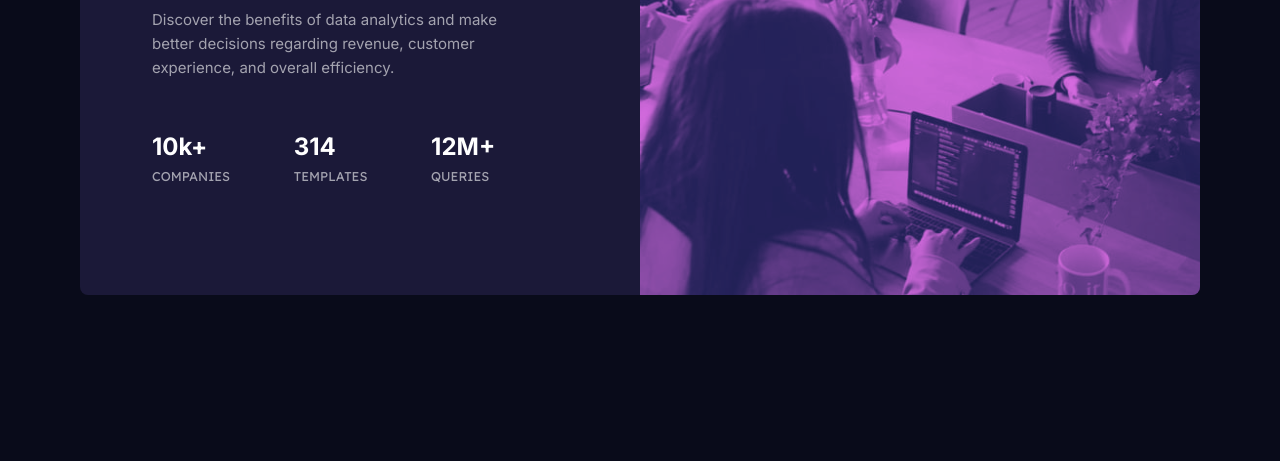
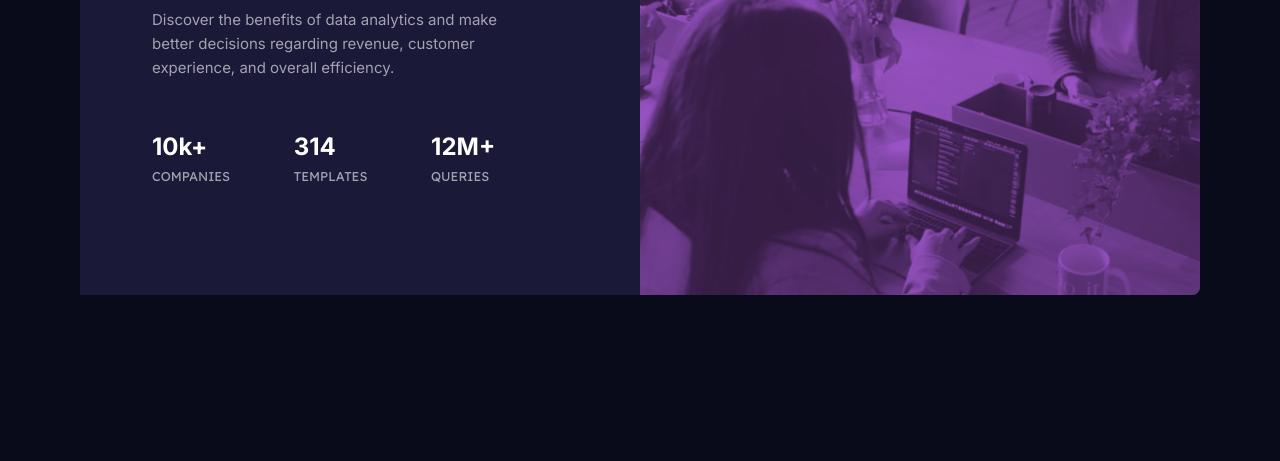
Before and after one commit to mariosearchteam/fm-stats-preview, a website: page index.html in a window 1280 px wide. Shown: the part 339-800 px from the top of the page. Drawn offline with Linux system fonts and the light colour scheme.

Commit message:
adding mix-blend-mode

```diff
--- a/main.scss
+++ b/main.scss
@@ -129,15 +129,15 @@ main {
 
 .card {
   grid-template-columns: 1fr;
-  background-color: var(--clr-primary-800);
+  background-color: var(--clr-primary-500);
   border-radius: var(--br);
   padding: 0;
   text-align: center;
   &__image {
-    background: url("./images/image-header-mobile.jpg"),
-      hsla(277, 70%, 40%, 0.8);
+    background: url("./images/image-header-mobile.jpg");
     background-size: cover;
-    background-blend-mode: overlay;
+    mix-blend-mode: multiply;
+    opacity: 0.8;
     filter: contrast(75%);
     height: 16rem;
     border-radius: var(--br) var(--br) 0 0;
@@ -145,6 +145,7 @@ main {
   &__content {
     margin-top: var(--spacer-md);
     padding: 0 var(--spacer-md);
+    background: var(--clr-primary-800);
   }
 
   &__heading {
```
Also changed, not shown: main.css, 1 other file.
